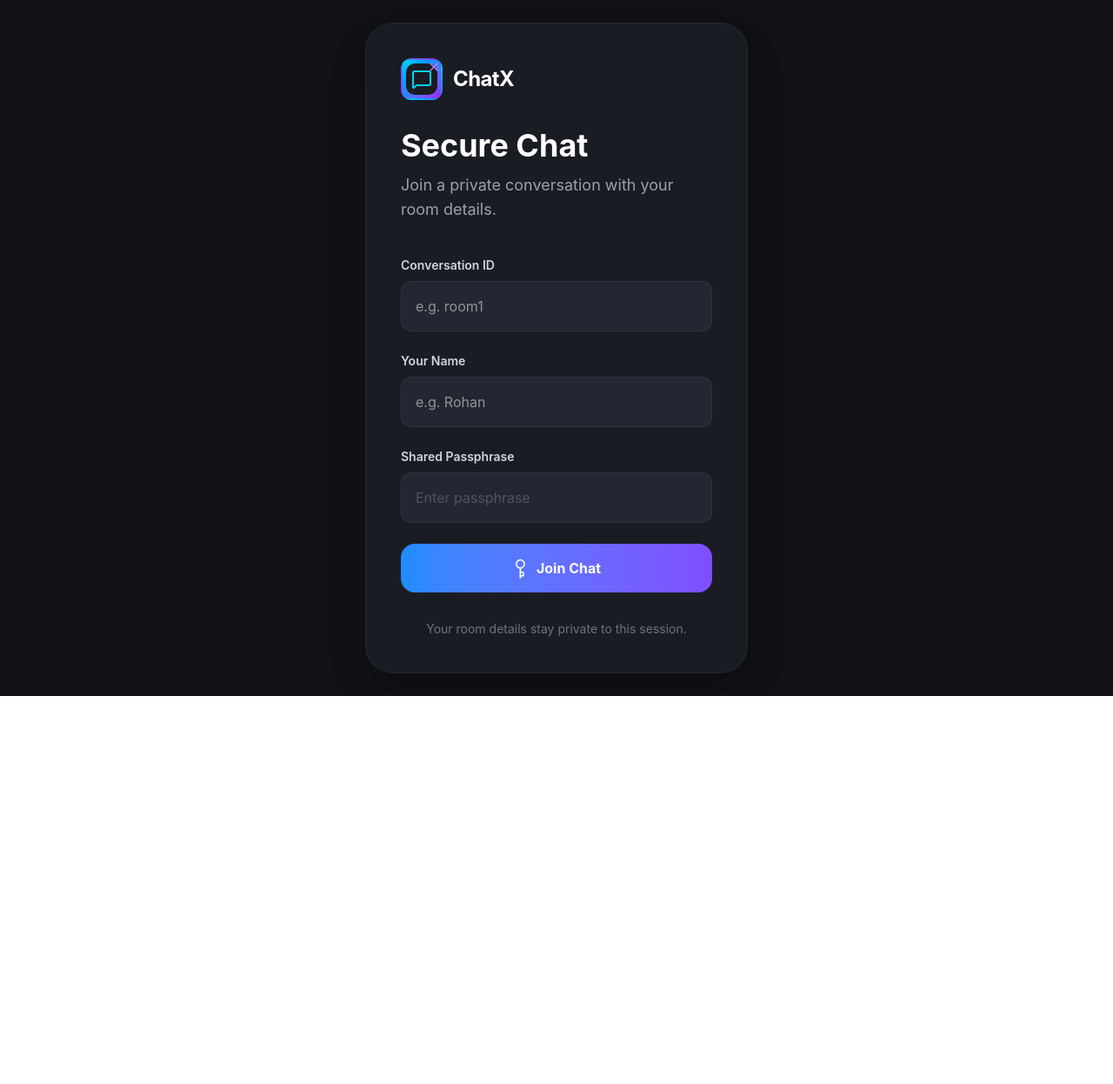
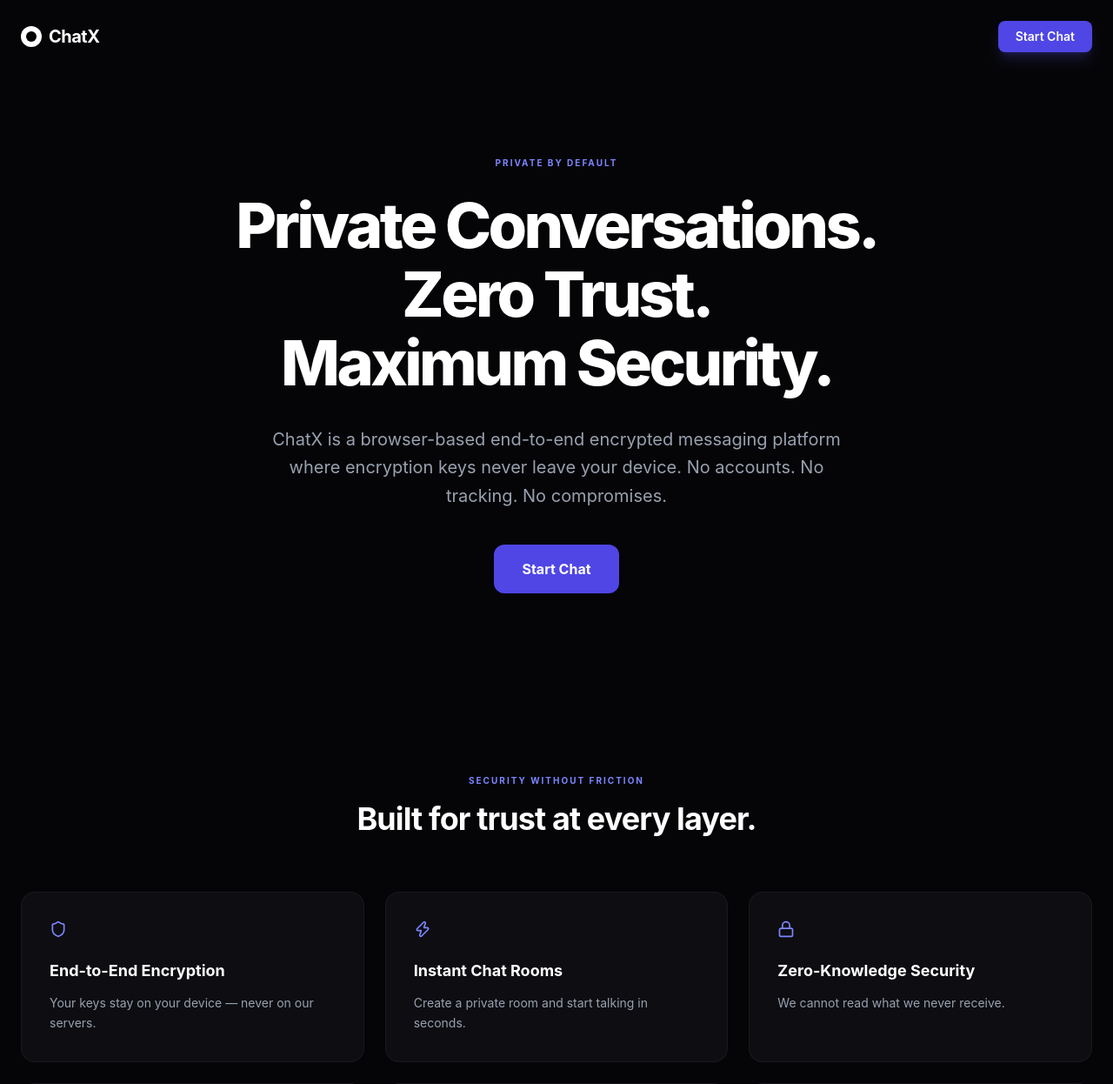
Before and after one commit to navyaXdev/ChatX, a React (Vite) app in the folder frontend/: page / in a window 1280 px wide. Shown: the top 1246 px of the page at 87% size. Before the commit the page ends 800 px from the top, so only its background shows below. Built offline with nearby package versions, Linux system fonts and the light colour scheme.

Commit message:
Added homePage for the website

```diff
--- a/frontend/src/App.jsx
+++ b/frontend/src/App.jsx
@@ -3,16 +3,17 @@ import './App.css'
 import EnterUser from './pages/EnterUser'
 import ChatPage from './pages/ChatPage'
 import ProtectedRoute from './route/ProtectedRoute'
+import MainPage from './pages/MainPage'
 
 function App() {
 
   return (
     <BrowserRouter>
       <Routes>
-        <Route path='/' element={<EnterUser />} />
+        <Route path='/start' element={<EnterUser />} />
+        <Route path='/' element={<MainPage/>}  />
 
         <Route path='/chat' element={
-
           <ProtectedRoute>
             <ChatPage />
           </ProtectedRoute>
--- /dev/null
+++ b/frontend/src/pages/MainPage.jsx
@@ -0,0 +1,130 @@
+import React from 'react';
+import { Shield, Zap, Lock, UserX, Globe, Key } from 'lucide-react';
+import {  useNavigate } from 'react-router-dom';
+
+const MainPage = () => {
+    const navigate = useNavigate();
+  return (
+    <div className="min-h-screen bg-[#050508] text-white font-sans selection:bg-indigo-500/30">
+      {/* Navigation */}
+      <nav className="flex items-center justify-between px-6 py-6 max-w-7xl mx-auto">
+        <div className="flex items-center gap-2">
+          <div className="w-6 h-6 bg-white rounded-full flex items-center justify-center">
+            <div className="w-3 h-3 bg-black rounded-full"></div>
+          </div>
+          <span className="font-bold text-xl tracking-tight">ChatX</span>
+        </div>
+
+
+        <button onClick={()=>{navigate("/start")}} className="bg-[#4f46e5] hover:bg-[#5a52ff] text-white px-5 py-2 rounded-lg text-sm font-semibold transition-all shadow-lg shadow-indigo-500/20">
+          Start Chat
+        </button>
+      </nav>
+
+      {/* Hero Section */}
+      <section className="pt-24 pb-32 px-6 text-center max-w-4xl mx-auto">
+        <span className="text-[10px] uppercase tracking-[0.2em] text-indigo-400 font-bold mb-6 block">
+          Private by default
+        </span>
+        <h1 className="text-5xl md:text-7xl font-extrabold tracking-tighter leading-[1.1] mb-8">
+          Private Conversations. <br />
+          Zero Trust. <br />
+          Maximum Security.
+        </h1>
+        <p className="text-gray-400 text-lg md:text-xl max-w-2xl mx-auto leading-relaxed mb-10">
+          ChatX is a browser-based end-to-end encrypted messaging platform where
+          encryption keys never leave your device. No accounts. No tracking. No compromises.
+        </p>
+
+        <div className="flex flex-col sm:flex-row items-center justify-center gap-4">
+          <button onClick={()=>{navigate("/start")}} className="w-full sm:w-auto bg-[#4f46e5] hover:bg-[#5a52ff] text-white px-8 py-4 rounded-xl font-bold transition-all">
+            Start Chat
+          </button>
+        </div>
+      </section>
+
+      {/* Features Section */}
+      <section className="py-20 px-6 max-w-7xl mx-auto">
+        <div className="text-center mb-16">
+          <span className="text-[10px] uppercase tracking-[0.2em] text-indigo-400 font-bold mb-4 block">
+            Security without friction
+          </span>
+          <h2 className="text-3xl md:text-4xl font-bold tracking-tight">Built for trust at every layer.</h2>
+        </div>
+
+        <div className="grid grid-cols-1 md:grid-cols-2 lg:grid-cols-3 gap-6">
+          <FeatureCard
+            icon={<Shield className="w-5 h-5 text-indigo-400" />}
+            title="End-to-End Encryption"
+            description="Your keys stay on your device — never on our servers."
+          />
+          <FeatureCard
+            icon={<Zap className="w-5 h-5 text-indigo-400" />}
+            title="Instant Chat Rooms"
+            description="Create a private room and start talking in seconds."
+          />
+          <FeatureCard
+            icon={<Lock className="w-5 h-5 text-indigo-400" />}
+            title="Zero-Knowledge Security"
+            description="We cannot read what we never receive."
+          />
+          <FeatureCard
+            icon={<UserX className="w-5 h-5 text-indigo-400" />}
+            title="No Registration Required"
+            description="No email, profile, or identity trail needed to join."
+          />
+          <FeatureCard
+            icon={<Globe className="w-5 h-5 text-indigo-400" />}
+            title="Browser-Based Messaging"
+            description="Open a tab, join a room, and keep your tools lightweight."
+          />
+          <FeatureCard
+            icon={<Key className="w-5 h-5 text-indigo-400" />}
+            title="PBKDF2 Secure Key Generation"
+            description="Strong keys generated locally with modern derivation standards."
+          />
+        </div>
+      </section>
+
+      {/* Bottom CTA Section */}
+      <section className="py-20 px-6 max-w-6xl mx-auto">
+        <div className="bg-[#0a0a0f] border border-white/5 rounded-[2rem] p-12 md:p-20 text-center relative overflow-hidden">
+          {/* Subtle Glow Effect */}
+          <div className="absolute top-0 left-1/2 -translate-x-1/2 w-full h-full bg-indigo-500/5 blur-[120px] pointer-events-none"></div>
+
+          <span className="text-[10px] uppercase tracking-[0.2em] text-indigo-400 font-bold mb-6 block relative z-10">
+            Your room, your rules
+          </span>
+          <h2 className="text-4xl md:text-5xl font-bold tracking-tighter mb-6 relative z-10">
+            Start a conversation <br /> no one else can read.
+          </h2>
+          <p className="text-gray-400 mb-10 relative z-10">
+            No account. No tracking. Just a private room ready when you are.
+          </p>
+          <button onClick={()=>{navigate("/start")}} className="bg-white text-black hover:bg-gray-200 px-10 py-4 rounded-xl font-bold transition-all relative z-10">
+            Start Chat
+          </button>
+        </div>
+      </section>
+
+      {/* Footer */}
+      <footer className="py-12 border-t border-white/5 text-center">
+        <p className="text-gray-500 text-xs tracking-tight">
+          ChatX · Private by design · © 2024
+        </p>
+      </footer>
+    </div>
+  );
+};
+
+const FeatureCard = ({ icon, title, description }) => (
+  <div className="bg-[#0d0d12] border border-white/5 p-8 rounded-2xl hover:border-white/10 transition-colors group">
+    <div className="mb-6">{icon}</div>
+    <h3 className="text-lg font-bold mb-3">{title}</h3>
+    <p className="text-gray-400 text-sm leading-relaxed">
+      {description}
+    </p>
+  </div>
+);
+
+export default MainPage;
```
